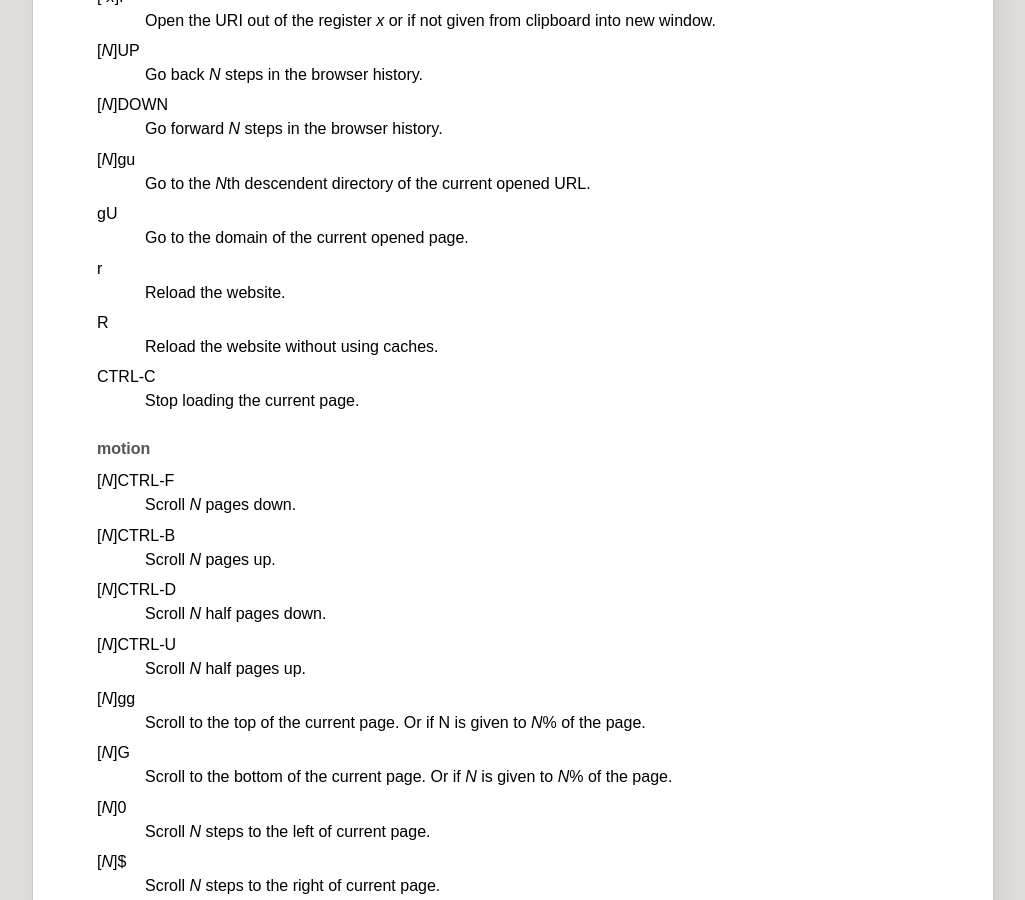
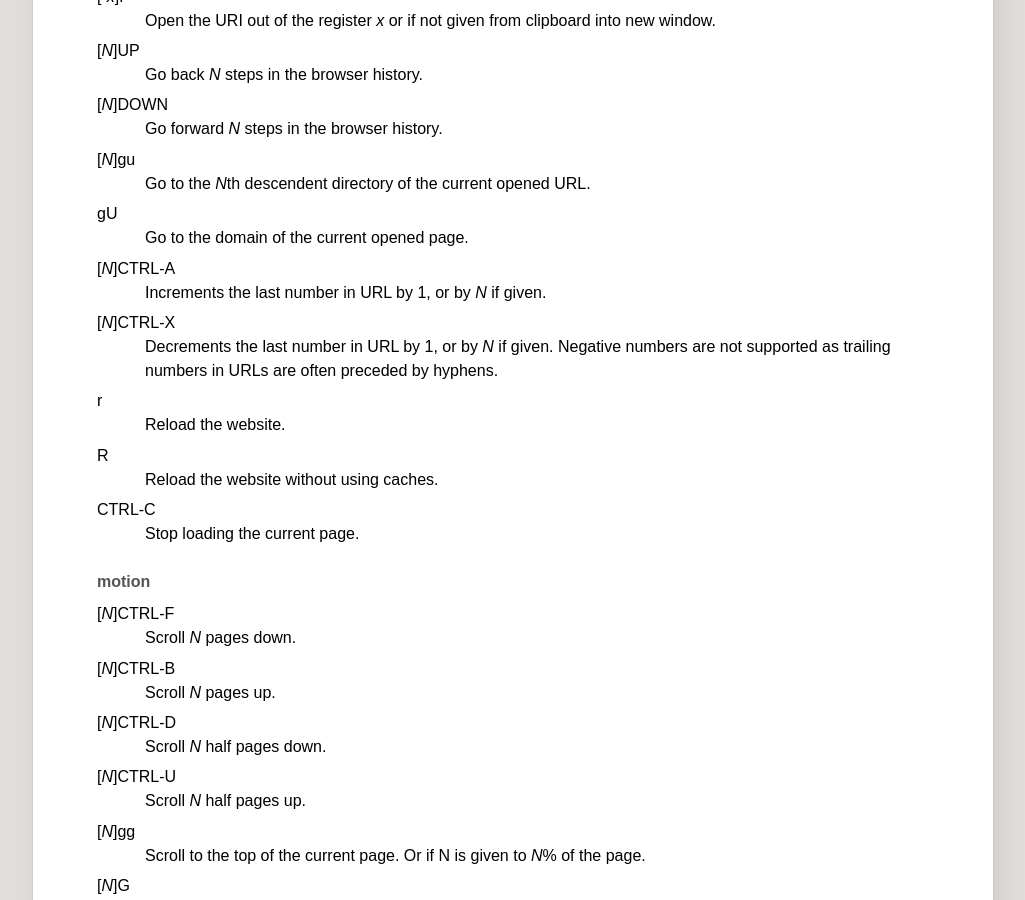
Before and after one commit to fanglingsu/vimb, a Jekyll site: the page built from keybindings.md, in a window 1280 px wide and 900 px high, scrolled down 1324 px. Shown: the whole window, without its empty margins (127-1152 px from the left). Built offline with Jekyll 4.4.1, drawn with Linux system fonts in a browser that asks for light colours.

Commit message:
Added new CTRL-A and CTRL-X keybindings.

```diff
--- a/keybindings.md
+++ b/keybindings.md
@@ -84,6 +84,13 @@ CTRL-P
 
 gU
 : Go to the domain of the current opened page.
+
+[*N*]CTRL-A
+: Increments the last number in URL by 1, or by *N* if given.
+
+[*N*]CTRL-X
+: Decrements the last number in URL by 1, or by *N* if given. Negative numbers
+  are not supported as trailing numbers in URLs are often preceded by hyphens.
 
 r
 : Reload the website.
```
